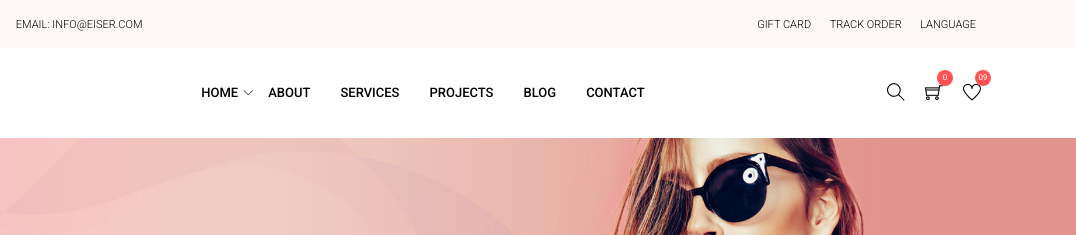
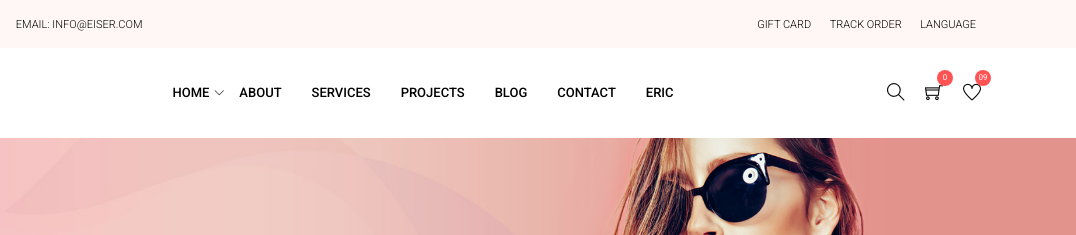
Before and after one commit to emarfo/e-commerce-app, a plain HTML site: page index.html in a window 1280 px wide. Shown: the top 235 px of the page, 204-1280 px from the left. Drawn offline with Linux system fonts and the light colour scheme.

Commit message:
added a new tab eric

```diff
--- a/index.html
+++ b/index.html
@@ -62,6 +62,7 @@
             <li><a href="#">Projects</a></li>
             <li><a href="#">Blog</a></li>
             <li><a href="#">Contact</a></li>
+            <li><a href="#">Eric</a></li>
           </ul>
 
           <div class="d-inline-flex align-items-center">
```
